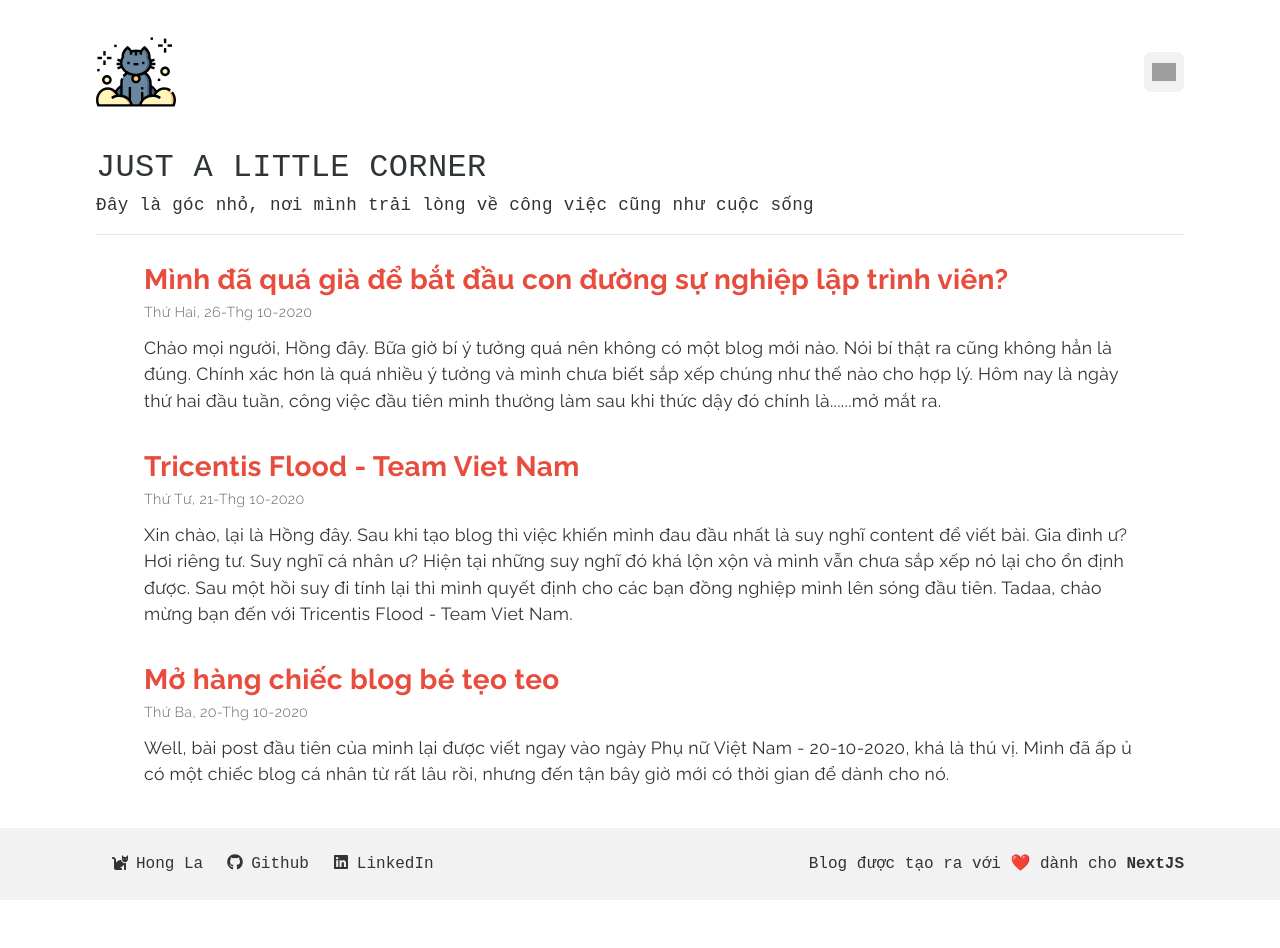
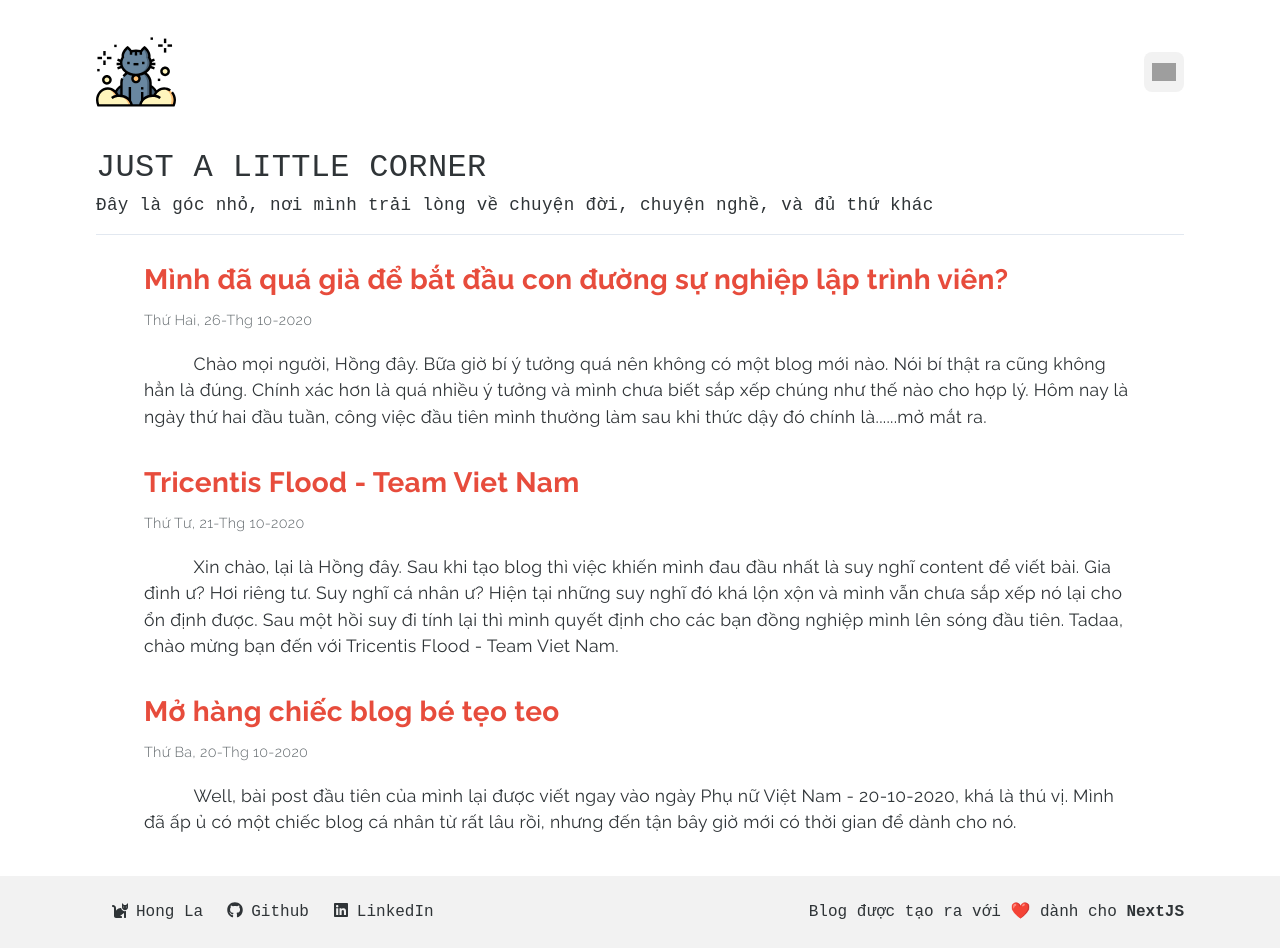
Before and after one commit to honglax/blog-with-nextjs, a Next.js app: page / in a window 1280 px wide. Before the commit the page ends 900 px from the top, so only its background shows below. Built offline with nearby package versions, Linux system fonts and the light colour scheme; grey boxes are pictures that could not be loaded.

Commit message:
Add type of styled-components

```diff
--- a/components/Footer/index.tsx
+++ b/components/Footer/index.tsx
@@ -10,6 +10,10 @@ interface ISocialData {
   id: number
   title: string
   icon: JSX.Element
+}
+
+interface ISocialWrapper {
+  darkMode?: boolean
 }
 
 const FooterWrapper = styled.div`
@@ -31,7 +35,7 @@ const FooterWrapper = styled.div`
   }
 `
 
-const SocialWrapper = styled.div`
+const SocialWrapper = styled.div<ISocialWrapper>`
   display: flex;
   flex-flow: row nowrap;
   flex-grow: 1;
--- a/components/HomeTitle/index.tsx
+++ b/components/HomeTitle/index.tsx
@@ -29,7 +29,7 @@ const Description = styled.h4`
   margin: 0;
 `
 
-const HomeTitle = ({ title, author, description }: HomeTitleProps) => (
+const HomeTitle = ({ title, description }: HomeTitleProps) => (
   <TitleWrapper>
     <Title>{title}</Title>
     <Description>{description}</Description>
--- a/components/HorizontalSeperator/index.tsx
+++ b/components/HorizontalSeperator/index.tsx
@@ -1,18 +1,15 @@
-import { useContext } from 'react'
 import styled from 'styled-components'
-import { ThemeContext } from '@/lib/context'
 import { lightTheme, darkTheme } from '@/constant'
 
-const StyledHr = styled.hr`
+interface ISeperator {
+  darkMode?: boolean
+}
+
+const HorizontalSeperator = styled.hr<ISeperator>`
   width: 100%;
   border: none;
   border-top: 1px solid
     ${(props) => (props.darkMode ? darkTheme.primaryText : lightTheme.hrColor)};
 `
 
-const HorizontalSeperator = () => {
-  const { darkMode } = useContext(ThemeContext)
-  return <StyledHr darkMode={darkMode} />
-}
-
 export default HorizontalSeperator
--- a/components/Layout/index.tsx
+++ b/components/Layout/index.tsx
@@ -1,4 +1,6 @@
 import styled from 'styled-components'
+import { useContext } from 'react'
+import { ThemeContext } from '@/lib/context'
 import {
   MetaHead,
   HomeHeader,
@@ -9,17 +11,26 @@ import {
 import siteMetaData from '@/lib/data'
 import { Container } from '@/layouts'
 
-type LayoutProps = { children: React.ReactNode; home?: boolean }
+type LayoutProps = { children: React.ReactNode; home?: boolean; post?: boolean }
 
-const ChildContainer = styled.div`
+interface IChildContainerProps {
+  post?: boolean
+}
+
+const ChildContainer = styled.div<IChildContainerProps>`
   width: 100%;
   max-width: 64rem;
   padding: 1rem;
   margin: 0 auto;
+
+  @media only screen and (max-width: 576px) {
+    padding: 1rem ${({ post }) => (post ? '0' : '0.5rem')};
+  }
 `
 
-const Layout = ({ children, home }: LayoutProps) => {
+const Layout = ({ children, home, post }: LayoutProps) => {
   const { title, siteTitle, author, headDescription, image } = siteMetaData
+  const { darkMode } = useContext(ThemeContext)
   return (
     <>
       <MetaHead {...siteMetaData} />
@@ -32,13 +43,13 @@ const Layout = ({ children, home }: LayoutProps) => {
               author={author}
               description={headDescription}
             />
-            <HorizontalSeperator />
+            <HorizontalSeperator darkMode={darkMode} />
           </>
         ) : (
           <></>
         )}
 
-        <ChildContainer>{children}</ChildContainer>
+        <ChildContainer post={post}>{children}</ChildContainer>
       </Container>
       <Footer />
     </>
--- a/components/PostDetail/index.tsx
+++ b/components/PostDetail/index.tsx
@@ -18,6 +18,10 @@ const PostTitle = styled.h1`
   margin: 1rem 0;
   text-transform: capitalize;
   color: ${commonTheme.linkColor};
+
+  @media only screen and (max-width: 576px) {
+    font-size: 2rem;
+  }
 `
 
 const PostOn = styled.p`
@@ -31,6 +35,10 @@ const PostOn = styled.p`
     color: ${(props: { darkMode: boolean }) =>
       props.darkMode ? darkTheme.secondaryText : lightTheme.secondaryText};
   }
+
+  @media only screen and (max-width: 576px) {
+    font-size: 0.85rem;
+  }
 `
 
 const PostCoverWrapper = styled.div`
@@ -39,6 +47,19 @@ const PostCoverWrapper = styled.div`
 
   img {
     margin: 0 auto;
+    border-radius: 0.5rem;
+  }
+
+  @media only screen and (max-width: 576px) {
+    margin-bottom: 1rem;
+  }
+`
+
+const PostContentWrapper = styled.div`
+  @media only screen and (max-width: 576px) {
+    p {
+      font-size: 1.125rem;
+    }
   }
 `
 
@@ -56,7 +77,7 @@ const PostDetail = ({ title, date, contentHtml, coverImage }: PostProps) => {
           alt={title}
         />
       </PostCoverWrapper>
-      <div
+      <PostContentWrapper
         className="markdown"
         dangerouslySetInnerHTML={{ __html: contentHtml }}
       />
--- a/components/PostPreview/index.tsx
+++ b/components/PostPreview/index.tsx
@@ -23,6 +23,7 @@ const PostTitle = styled.div`
   font-size: 1.75rem;
   line-height: 1.5;
   font-weight: 700;
+  margin-bottom: 0.5rem;
 
   a {
     text-decoration: none;
@@ -36,7 +37,7 @@ const PostTitle = styled.div`
 
 const PostOn = styled.small`
   font-size: 0.9rem;
-  margin-bottom: 0.75rem;
+  margin-bottom: 1.25rem;
   font-weight: 300;
 
   time {
@@ -48,6 +49,7 @@ const PostOn = styled.small`
 const PostExcerpt = styled.div`
   font-size: 1.1rem;
   line-height: 1.5;
+  text-indent: 5%;
 `
 
 const PostPreview = ({
--- a/components/ThemeSwitcher/index.tsx
+++ b/components/ThemeSwitcher/index.tsx
@@ -12,7 +12,7 @@ const SwitcherWrapper = styled.div`
   border-radius: 0.5rem;
   padding: 0.5rem;
   cursor: pointer;
-  background-color: ${(props) =>
+  background-color: ${(props: { darkMode: boolean }) =>
     props.darkMode ? darkTheme.secondaryBg : lightTheme.secondaryBg};
 `
 
--- a/layouts/Container/index.tsx
+++ b/layouts/Container/index.tsx
@@ -1,6 +1,12 @@
 import styled from 'styled-components'
 
-const Container = styled.div`
+interface IContainerProps {
+  flexDirection?: string
+  justifyContent?: string
+  flexGrow?: number
+}
+
+const Container = styled.div<IContainerProps>`
   width: 100%;
   max-width: 72rem;
   min-width: 20rem;
--- a/lib/data/index.ts
+++ b/lib/data/index.ts
@@ -15,7 +15,7 @@ const siteMetaData = {
   description:
     'Just a simple blog of a normal guy who falls madly in love with the cat, the cactus, and the sunflower.',
   headDescription:
-    'Đây là góc nhỏ, nơi mình trải lòng về công việc cũng như cuộc sống',
+    'Đây là góc nhỏ, nơi mình trải lòng về chuyện đời, chuyện nghề, và đủ thứ khác',
   url: 'https://hongla.dev',
   image: '/images/icon-cat.svg',
 }
--- a/package.json
+++ b/package.json
@@ -25,6 +25,7 @@
   "devDependencies": {
     "@types/node": "^14.14.28",
     "@types/react": "^17.0.2",
+    "@types/styled-components": "^5.1.7",
     "autoprefixer": "^10.2.4",
     "babel-plugin-styled-components": "^1.12.0",
     "eslint": "^7.6.0",
--- a/pages/posts/[id].tsx
+++ b/pages/posts/[id].tsx
@@ -29,10 +29,14 @@ const BackToHome = styled.div`
   span {
     margin-left: 1rem;
   }
+
+  @media only screen and (max-width: 576px) {
+    font-size: 1rem;
+  }
 `
 
 const Post = ({ postData }: PostProps) => (
-  <Layout>
+  <Layout post>
     <Head>
       <title>{postData.title}</title>
     </Head>
```
Also changed, not shown: 1 other file (tests, documents, lock files or other folders).
